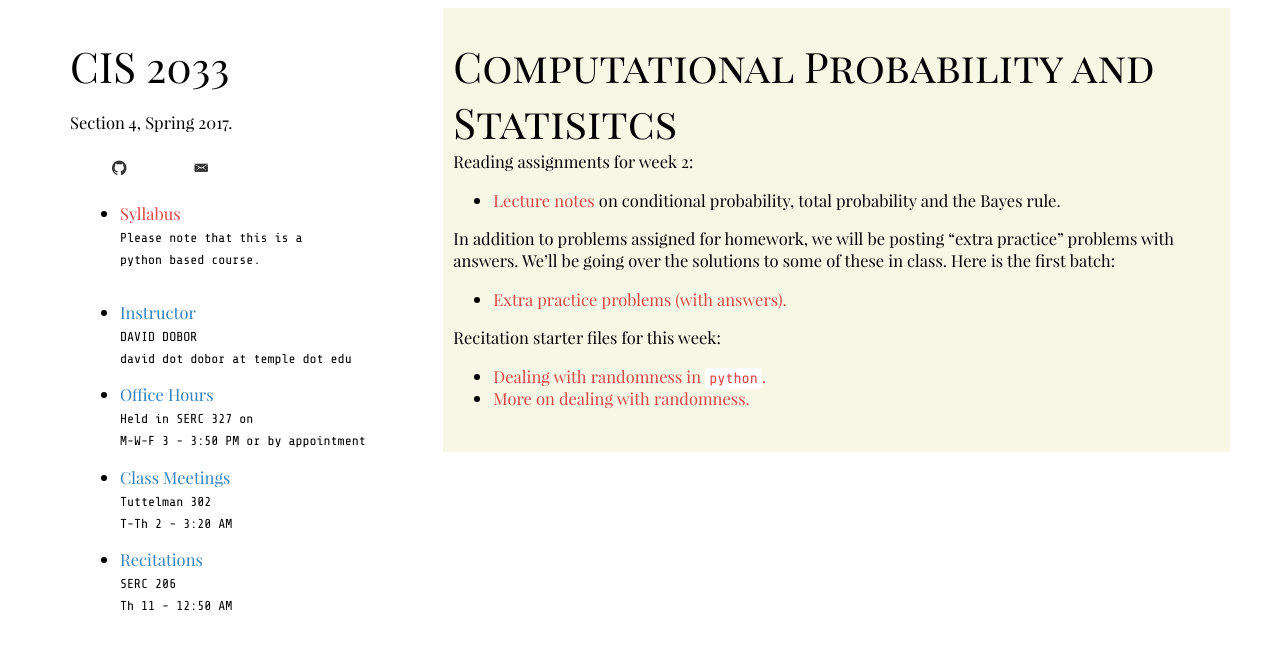
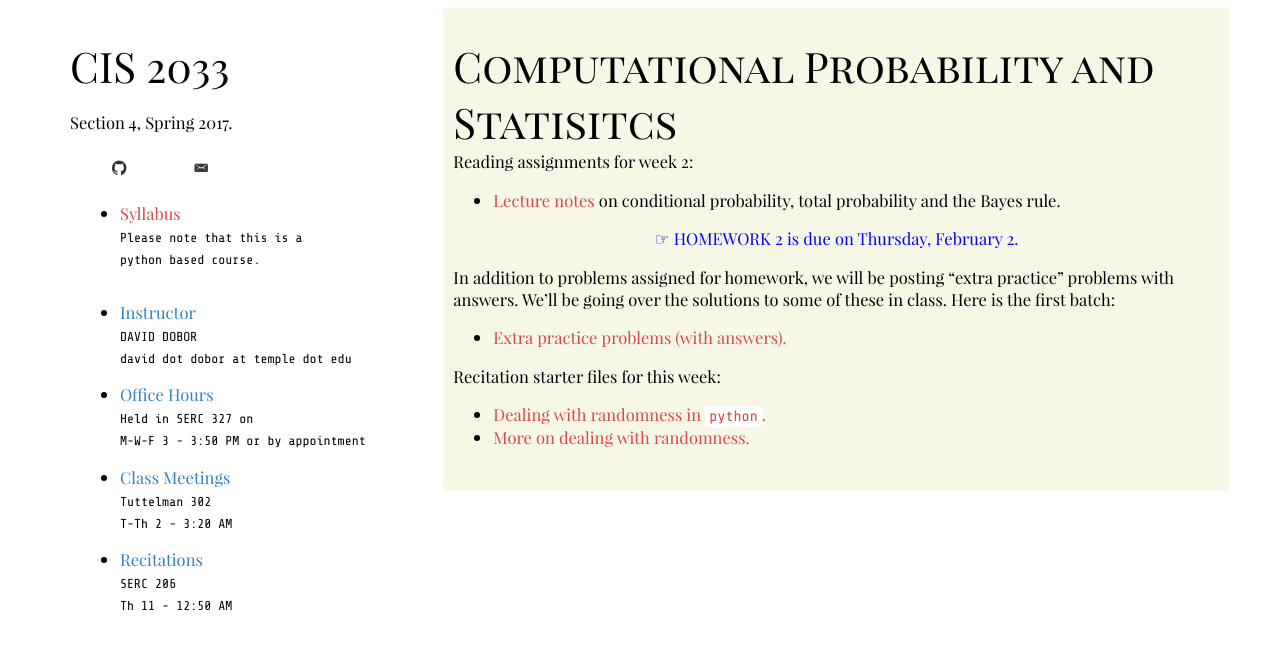
Before and after one commit to Robertus100/2033-Spring-17, a Jekyll site: the page built from _posts/2017-01-24-lecs3_4_Bayes1.md, in a window 1280 px wide. Shown: the top 649 px of the page. Built offline with Jekyll 4.4.1, drawn with Linux system fonts in a browser that asks for light colours; some web fonts are replaced.

Commit message:
add hwk 2

```diff
--- a/_posts/2017-01-24-lecs3_4_Bayes1.md
+++ b/_posts/2017-01-24-lecs3_4_Bayes1.md
@@ -12,6 +12,10 @@ Reading assignments for week 2:
   on conditional probability, total probability and the Bayes rule.</li>
 </ul>
 
+
+<center><a href="2/lectures_34/hwk02.pdf" style="color: blue">&#x261E; HOMEWORK 2  is due on Thursday, February 2. </a></center>
+
+
 In addition to problems assigned for homework, we will be posting "extra
 practice" problems with answers. We'll be going over the solutions to some of
 these in class. Here is the first batch:
```
Also changed, not shown: HWK/2hwk/Solution/Answer1.png (added), HWK/2hwk/Solution/Answer2.png (added), HWK/2hwk/Walker.png (added), 5 other files.
